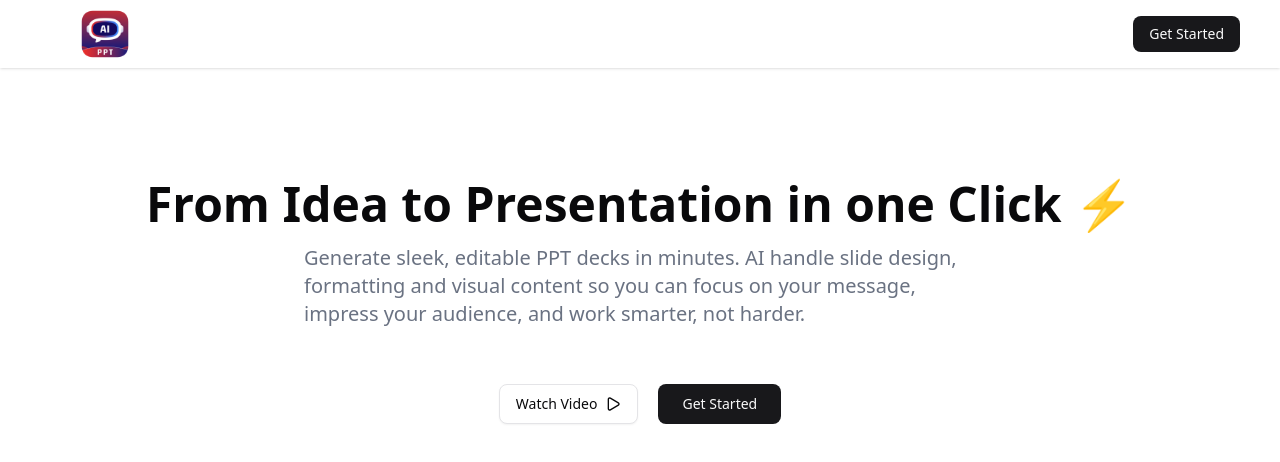
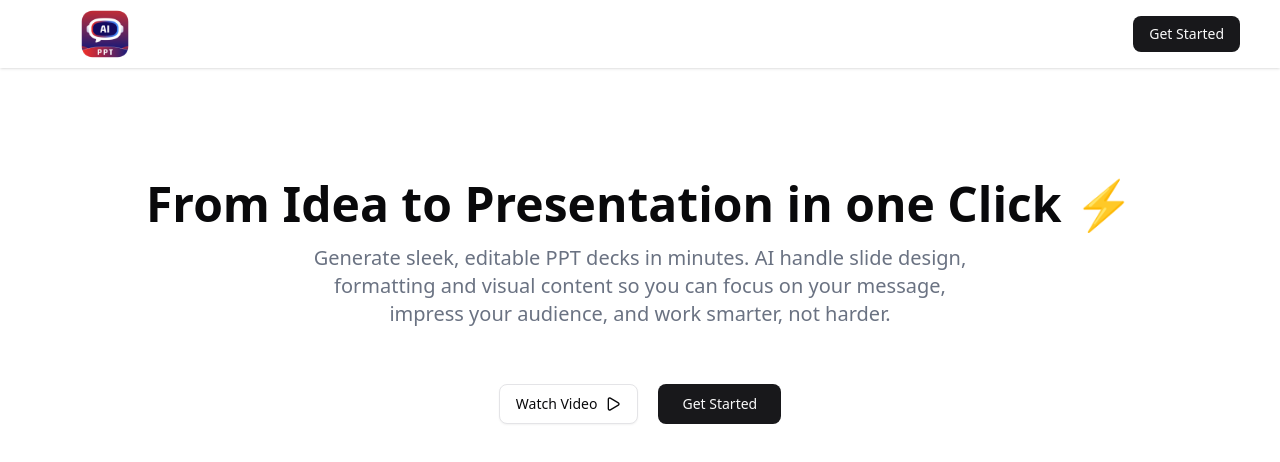
Before and after one commit to devika-viswanath/ai-presentation-slide-generator, a React (Vite) app: page / in a window 1280 px wide. Shown: the top 462 px of the page. Built offline with nearby package versions, Linux system fonts and the light colour scheme.

Commit message:
Update landing screen layout and content

```diff
--- a/src/components/custom/Hero.tsx
+++ b/src/components/custom/Hero.tsx
@@ -7,7 +7,7 @@ function Hero() {
   return (
     <div className='flex flex-col items-center justify-center mt-28 space-y-4'>
       <h2 className='font-bold text-5xl'>From Idea to Presentation in one Click ⚡</h2>
-      <p className='text-xl text-gray-500 max-w-2xl'>Generate sleek, editable PPT decks in minutes. AI handle slide design, formatting and visual content so you can focus on your message, impress your audience, and work smarter, not harder.</p>
+      <p className='text-xl text-gray-500 max-w-2xl text-center'>Generate sleek, editable PPT decks in minutes. AI handle slide design, formatting and visual content so you can focus on your message, impress your audience, and work smarter, not harder.</p>
       <div className='flex gap-5 mt-10'>
         <Button variant={'outline'} size={'lg'}> Watch Video <Play /> </Button>
         <Button size={'lg'}>Get Started</Button>
```
